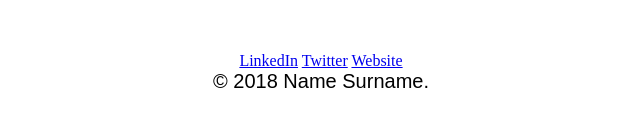
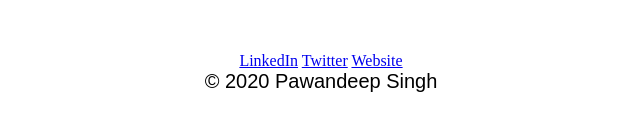
Before and after one commit to Pawandeep-prog/about-me, a plain HTML site: page index.html in a window 1280 px wide. Shown: the part 2807-2937 px from the top of the page, 319-959 px from the left. Drawn offline with Linux system fonts and the light colour scheme.

Commit message:
Update index.html

```diff
--- a/index.html
+++ b/index.html
@@ -3,7 +3,6 @@
     <head>
         <title></title>
         <meta charset="UTF-8">
-        <meta name="viewport" content="width=device-width, initial-scale=1">
         <link href="css/style.css" rel="stylesheet">
         <link href='favicon.ico' rel='icon'>
     </head>
@@ -71,7 +70,7 @@
             <a class="footer-link" href="https://www.linkedin.com/">LinkedIn</a>
             <a class="footer-link" href="https://twitter.com/">Twitter</a>
             <a class="footer-link" href="https://www.appbrewery.co/">Website</a>
-            <p>© 2018 Name Surname.</p>
+            <p>© 2020 Pawandeep Singh</p>
           </div>
 
 
```
